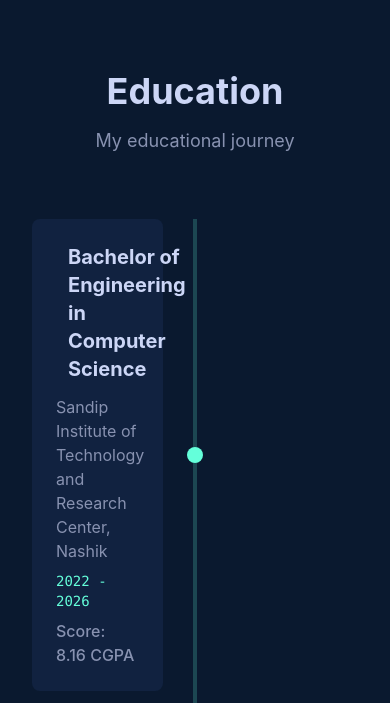
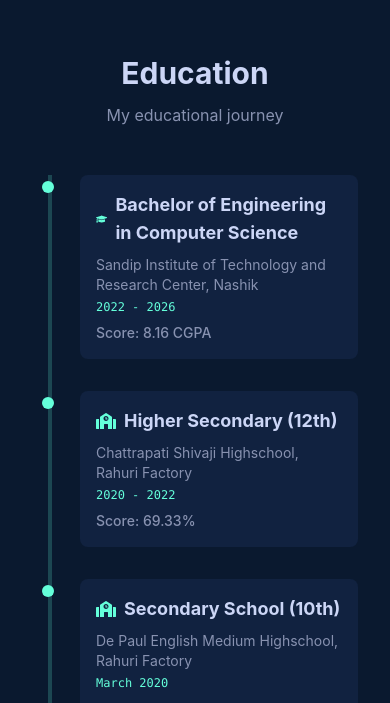
Before and after one commit to GhadgeRutuja/MyPortfolio, a React (Create React App) app: page / in a window 390 px wide. Shown: the part 4741-5444 px from the top of the page. Built offline with nearby package versions, Linux system fonts and the light colour scheme.

Commit message:
Made changes in education section incerasing responsiveness

```diff
--- a/src/components/Education.jsx
+++ b/src/components/Education.jsx
@@ -1,5 +1,5 @@
-import React from 'react';
-import { FaGraduationCap, FaSchool } from 'react-icons/fa';
+import React from "react"
+import { FaGraduationCap, FaSchool } from "react-icons/fa"
 
 const Education = () => {
   const education = [
@@ -9,7 +9,7 @@ const Education = () => {
       institution: "Sandip Institute of Technology and Research Center, Nashik",
       year: "2022 - 2026",
       score: "8.16 CGPA",
-      icon: FaGraduationCap
+      icon: FaGraduationCap,
     },
     {
       id: 2,
@@ -17,7 +17,7 @@ const Education = () => {
       institution: "Chattrapati Shivaji Highschool, Rahuri Factory",
       year: "2020 - 2022",
       score: "69.33%",
-      icon: FaSchool
+      icon: FaSchool,
     },
     {
       id: 3,
@@ -25,51 +25,51 @@ const Education = () => {
       institution: "De Paul English Medium Highschool, Rahuri Factory",
       year: "March 2020",
       score: "90.80%",
-      icon: FaSchool
-    }
-  ];
+      icon: FaSchool,
+    },
+  ]
 
   return (
-    <div className="min-h-screen bg-[#0a192f] py-20 px-4 sm:px-6 lg:px-8">
+    <div className="min-h-screen bg-[#0a192f] py-16 px-4 sm:py-20 sm:px-6 lg:px-8">
       <div className="max-w-4xl mx-auto">
         {/* Header */}
-        <div className="text-center mb-16">
-          <h2 className="text-4xl font-bold text-[#ccd6f6] mb-4">Education</h2>
-          <p className="text-[#8892b0] text-lg">My educational journey</p>
+        <div className="text-center mb-12 sm:mb-16">
+          <h2 className="text-3xl sm:text-4xl font-bold text-[#ccd6f6] mb-3 sm:mb-4">Education</h2>
+          <p className="text-[#8892b0] text-base sm:text-lg">My educational journey</p>
         </div>
 
         {/* Timeline */}
         <div className="relative">
           {/* Vertical Line */}
-          <div className="absolute left-1/2 transform -translate-x-1/2 w-1 h-full bg-[#64ffda] opacity-20"></div>
+          <div className="absolute left-4 sm:left-1/2 top-0 bottom-0 w-1 sm:transform sm:-translate-x-1/2 bg-[#64ffda] opacity-20"></div>
 
           {/* Education Items */}
           {education.map((item, index) => (
             <div
               key={item.id}
-              className={`relative mb-12 ${
-                index % 2 === 0 ? 'left-timeline' : 'right-timeline'
-              }`}
+              className={`relative mb-8 sm:mb-12 ${index % 2 === 0 ? "sm:left-timeline" : "sm:right-timeline"}`}
             >
-              <div className={`flex items-center ${
-                index % 2 === 0 ? 'flex-row' : 'flex-row-reverse'
-              }`}>
-                {/* Content */}
-                <div className={`w-1/2 ${index % 2 === 0 ? 'pr-8' : 'pl-8'}`}>
-                  <div className="bg-[#112240] p-6 rounded-lg transform hover:-translate-y-2 transition-all duration-300">
-                    <div className="flex items-center gap-3 mb-3">
-                      <item.icon className="text-[#64ffda] text-2xl" />
-                      <h3 className="text-xl font-bold text-[#ccd6f6]">{item.title}</h3>
-                    </div>
-                    <p className="text-[#8892b0] mb-2">{item.institution}</p>
-                    <p className="text-[#64ffda] font-mono text-sm">{item.year}</p>
-                    <p className="text-[#8892b0] mt-2 font-medium">Score: {item.score}</p>
-                  </div>
+              <div
+                className={`flex items-start sm:items-center ${
+                  index % 2 === 0 ? "sm:flex-row" : "sm:flex-row-reverse"
+                }`}
+              >
+                {/* Timeline Point */}
+                <div className="absolute left-4 sm:left-1/2 transform -translate-x-1/2 flex items-center justify-center mt-1.5 sm:mt-0">
+                  <div className="w-3 h-3 sm:w-4 sm:h-4 rounded-full bg-[#64ffda]"></div>
                 </div>
 
-                {/* Timeline Point */}
-                <div className="absolute left-1/2 transform -translate-x-1/2 flex items-center justify-center">
-                  <div className="w-4 h-4 rounded-full bg-[#64ffda]"></div>
+                {/* Content */}
+                <div className={`ml-12 sm:ml-0 sm:w-1/2 ${index % 2 === 0 ? "sm:pr-8" : "sm:pl-8"}`}>
+                  <div className="bg-[#112240] p-4 sm:p-6 rounded-lg transform hover:-translate-y-1 transition-all duration-300">
+                    <div className="flex items-center gap-2 sm:gap-3 mb-2 sm:mb-3">
+                      <item.icon className="text-[#64ffda] text-xl sm:text-2xl" />
+                      <h3 className="text-lg sm:text-xl font-bold text-[#ccd6f6]">{item.title}</h3>
+                    </div>
+                    <p className="text-[#8892b0] text-sm sm:text-base mb-1 sm:mb-2">{item.institution}</p>
+                    <p className="text-[#64ffda] font-mono text-xs sm:text-sm">{item.year}</p>
+                    <p className="text-[#8892b0] mt-2 font-medium text-sm sm:text-base">Score: {item.score}</p>
+                  </div>
                 </div>
               </div>
             </div>
@@ -77,7 +77,7 @@ const Education = () => {
         </div>
       </div>
     </div>
-  );
-};
+  )
+}
 
-export default Education;
+export default Education
```
